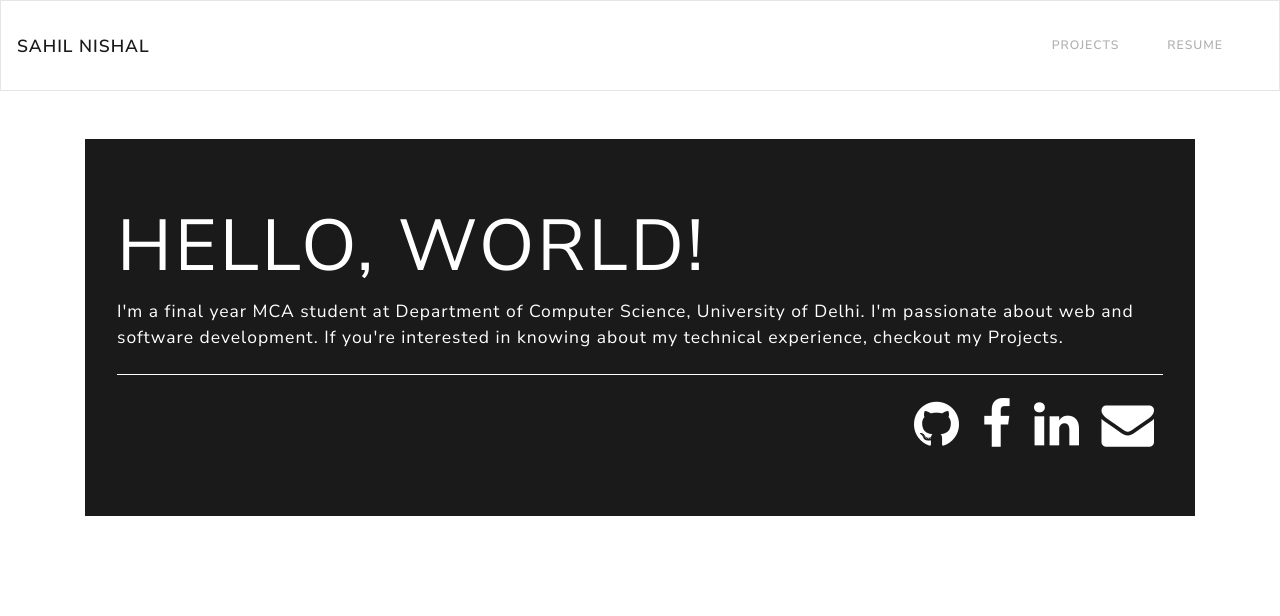
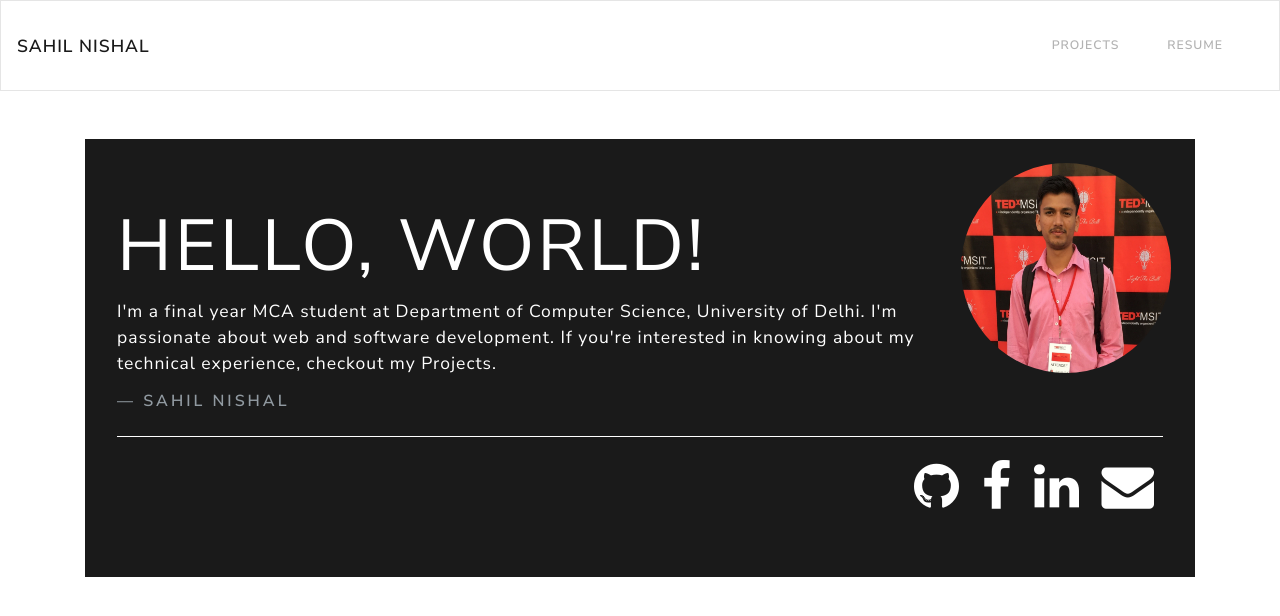
Before and after one commit to snishal/snishal.github.io, a Jekyll site: the page built from index.md, in a window 1280 px wide. Shown: the top 616 px of the page. Built offline with Jekyll 4.4.1, drawn with Linux system fonts in a browser that asks for light colours; nearby versions of some CDN libraries.

Commit message:
display picture added

```diff
--- a/_config.yml
+++ b/_config.yml
@@ -1,4 +1,4 @@
-title: Sahil Nishal
+name: Sahil Nishal
 description: Portfolio
 introduction: I'm a final year MCA student at Department of Computer Science, University of Delhi. I'm passionate about web and software development. If you're interested in knowing about my technical experience, checkout my Projects.
 
--- a/_layouts/default.html
+++ b/_layouts/default.html
@@ -4,14 +4,14 @@
   <head>
     <meta name="viewport" content="width=device-width, initial-scale=1">
     <meta charset="utf-8">
-    <title>{{ page.title }} | {{ site.title }}</title>
+    <title>{{ page.title }} | {{ site.name }}</title>
     <link href="//maxcdn.bootstrapcdn.com/font-awesome/4.2.0/css/font-awesome.min.css" rel="stylesheet">
     <link rel="stylesheet" href="{{ "/assets/css/bootstrap.min.css" | relative_url }}">
     <link rel="stylesheet" href="{{ "/assets/css/main.css" | relative_url }}">
   </head>
   <body>
     <nav class="navbar navbar-expand-lg navbar-light bg-light">
-        <a class="navbar-brand" href="/">{{site.title}}</a>
+        <a class="navbar-brand" href="/">{{site.name}}</a>
         <button class="navbar-toggler" type="button" data-toggle="collapse" data-target="#navbarColor03" aria-controls="navbarColor03" aria-expanded="false" aria-label="Toggle navigation">
             <span class="navbar-toggler-icon"></span>
         </button>
--- a/index.md
+++ b/index.md
@@ -3,17 +3,21 @@ layout: default
 title: Home
 ---
 <div class="container mt-5">
+    <div class="float-right p-4">
+        <img src="self.jpg" style="width:15em; height:15em" class="rounded-circle" alt="Image">
+    </div>
     <div class="jumbotron text-white bg-primary">
-    <h1 class="display-3 text-white">Hello, World!</h1>
-    <p class="lead">
-        {{site.introduction}}
-    </p>
-    <hr class="my-4" style="border-color:white;">
-    <div class="lead text-right">
-        <a href="{{ site.github }}" target="_blank" class="text-white p-2"><i class="fa fa-github fa-3x" aria-hidden="true"></i></a>
-        <a href="{{ site.facebook }}" target="_blank" class="text-white p-2"><i class="fa fa-facebook fa-3x" aria-hidden="true"></i></a>
-        <a href="{{ site.linkedin }}" target="_blank" class="text-white p-2"><i class="fa fa-linkedin fa-3x" aria-hidden="true"></i></a>
-        <a href="mailto:{{ site.mail }}" target="_blank" class="text-white p-2"><i class="fa fa-envelope fa-3x" aria-hidden="true"></i></a>
-    </div>
+        <h1 class="display-3 text-white">Hello, World!</h1>
+        <p class="lead">
+            {{site.introduction}}
+        </p>
+        <h4><footer class="blockquote-footer">{{ site.name }}</footer></h4>
+        <hr class="my-4" style="border-color:white;">
+        <div class="lead text-right">
+            <a href="{{ site.github }}" target="_blank" class="text-white p-2"><i class="fa fa-github fa-3x" aria-hidden="true"></i></a>
+            <a href="{{ site.facebook }}" target="_blank" class="text-white p-2"><i class="fa fa-facebook fa-3x" aria-hidden="true"></i></a>
+            <a href="{{ site.linkedin }}" target="_blank" class="text-white p-2"><i class="fa fa-linkedin fa-3x" aria-hidden="true"></i></a>
+            <a href="mailto:{{ site.mail }}" target="_blank" class="text-white p-2"><i class="fa fa-envelope fa-3x" aria-hidden="true"></i></a>
+        </div>
     </div>
 </div>
```
Also changed, not shown: self.jpg (added), 2 other files.
